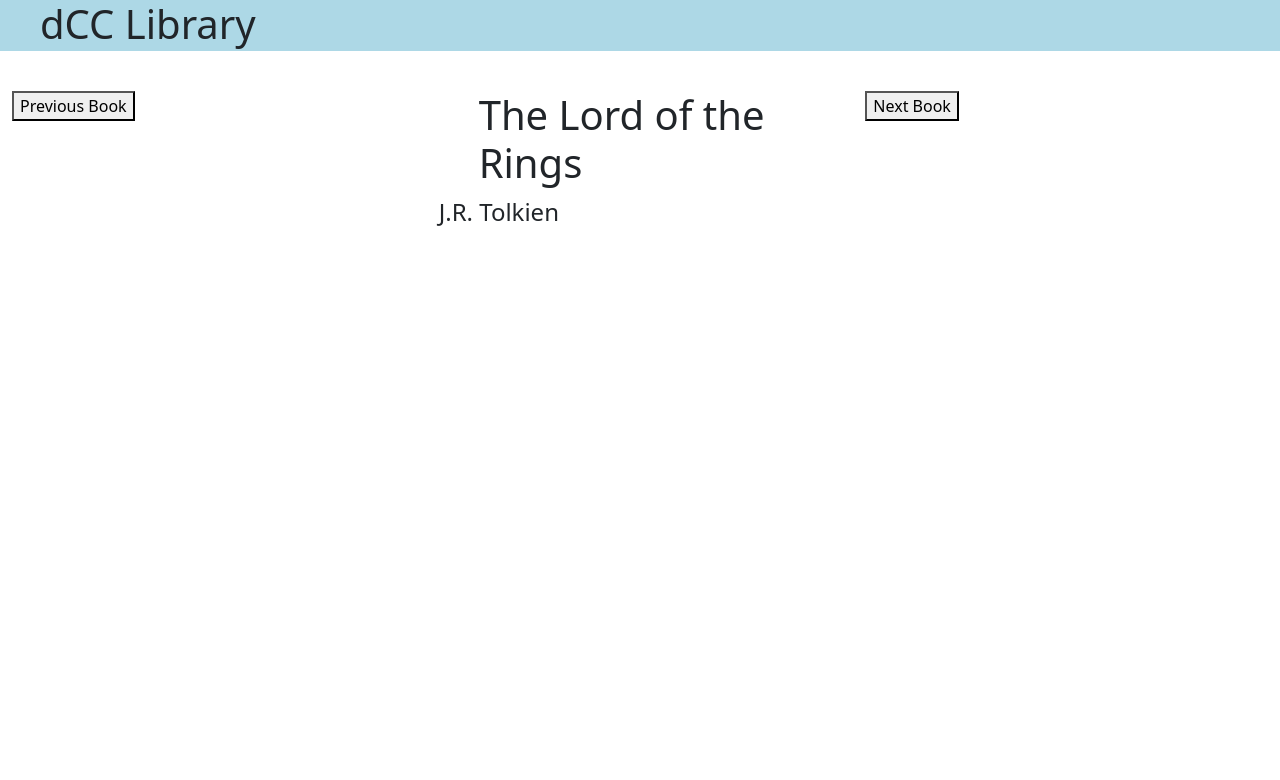
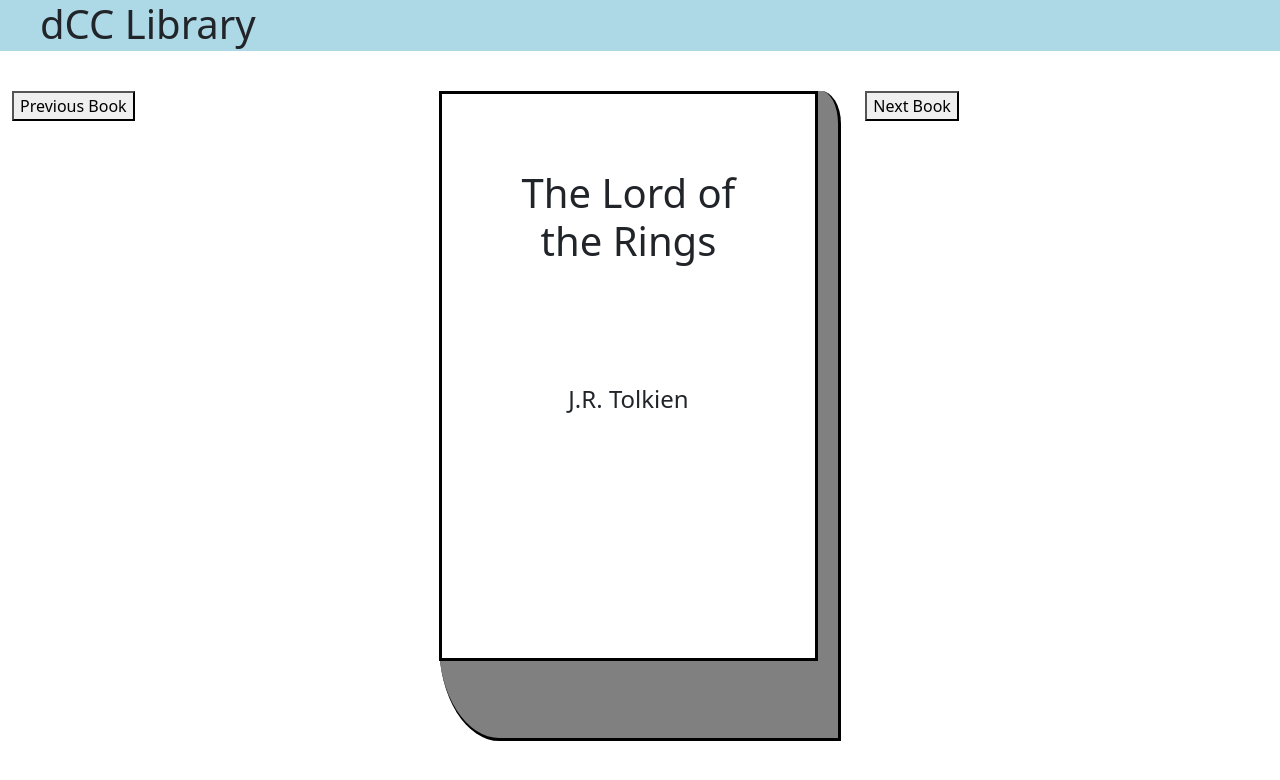
Before and after one commit to victorPaturzo/DCCReactLibrary, a React (Create React App) app: page / in a window 1280 px wide. Shown: the top 780 px of the page. Built offline with nearby package versions, Linux system fonts and the light colour scheme.

Commit message:
Separated book view display into separate component. (VPP)

```diff
--- /dev/null
+++ b/src/components/Book/Book.css
@@ -0,0 +1,34 @@
+.cover {
+    background-color: white;
+
+    text-align: center;
+    border: solid black;
+    border-width: 1 1px;
+    height: 88%;
+    width: 95%;
+}
+
+.book {
+    background-color: gray;
+    text-align: center;
+    border-right: solid black;
+    border-bottom: solid black;
+    border-width: 1 1px;
+    height: 650px;
+    width: 100%;
+    border-bottom-left-radius: 15%;
+    border-top-right-radius: 5%;
+
+}
+
+.title {
+    padding: 20%;
+}
+
+.author {
+    padding-top: 10%;
+    padding-left: 5%;
+    padding-right: 5%;
+    padding-bottom: 50%;
+
+}
--- /dev/null
+++ b/src/components/Book/Book.jsx
@@ -0,0 +1,15 @@
+import React from 'react';
+import "./Book.css";
+
+const Book = (props) => {
+    return (
+        <div className="book">
+            <div className="cover">
+                <h1 className="title">{props.book.title}</h1>
+                <h4 className="author">{props.book.author}</h4>
+            </div>
+        </div>
+      );
+}
+
+export default Book;
--- a/src/components/BookViewer/BookViewer.jsx
+++ b/src/components/BookViewer/BookViewer.jsx
@@ -1,19 +1,16 @@
 import React from 'react';
+import Book from '../Book/Book';
 
 const BookViewer= (props) => {
     return (
         <div className= "row row-spacer">
             <div className= "col-md-4">
-                {/*Button here to move to the previous book viewed*/}
                 <button onClick={props.previousBook}>Previous Book</button>
             </div>
             <div className= "col-md-4">
-                {/*Display book with the cover here*/}
-                <h1>{props.book.title}</h1>
-                <h4>{props.book.author}</h4>
+                <Book book={props.book}/>
             </div>
             <div className= "col-md-4">
-                {/*Button here to move to the next book viewed*/}
                 <button onClick={props.nextBook}>Next Book</button>
         </div>
 </div>);
```
